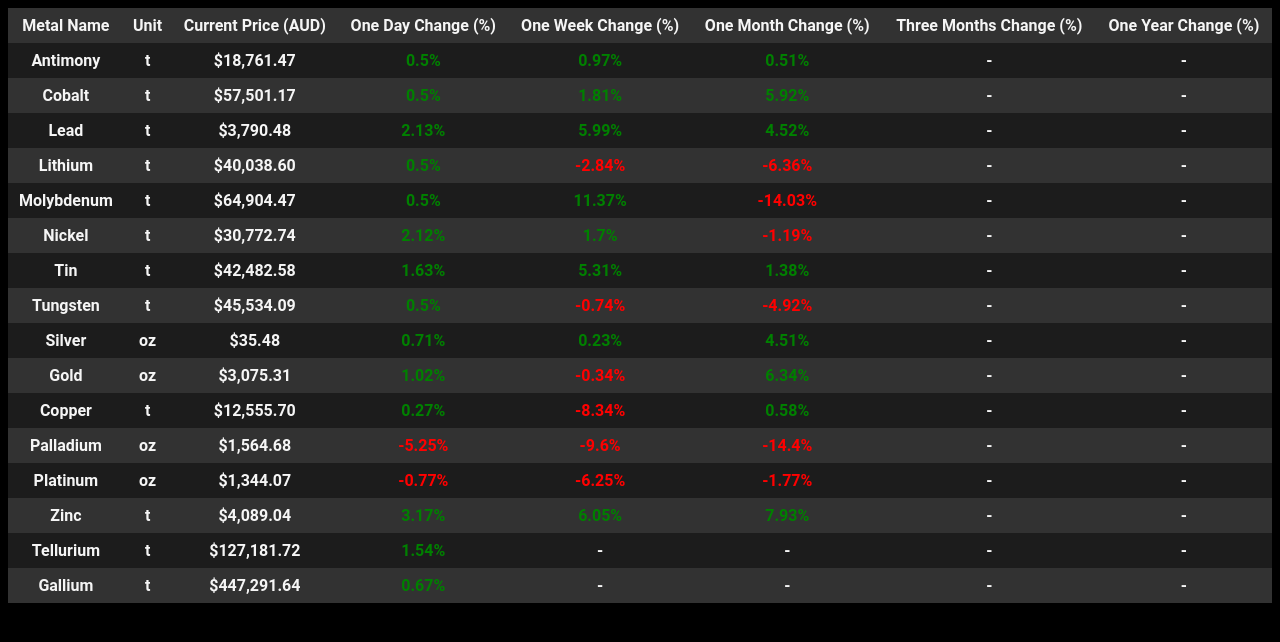
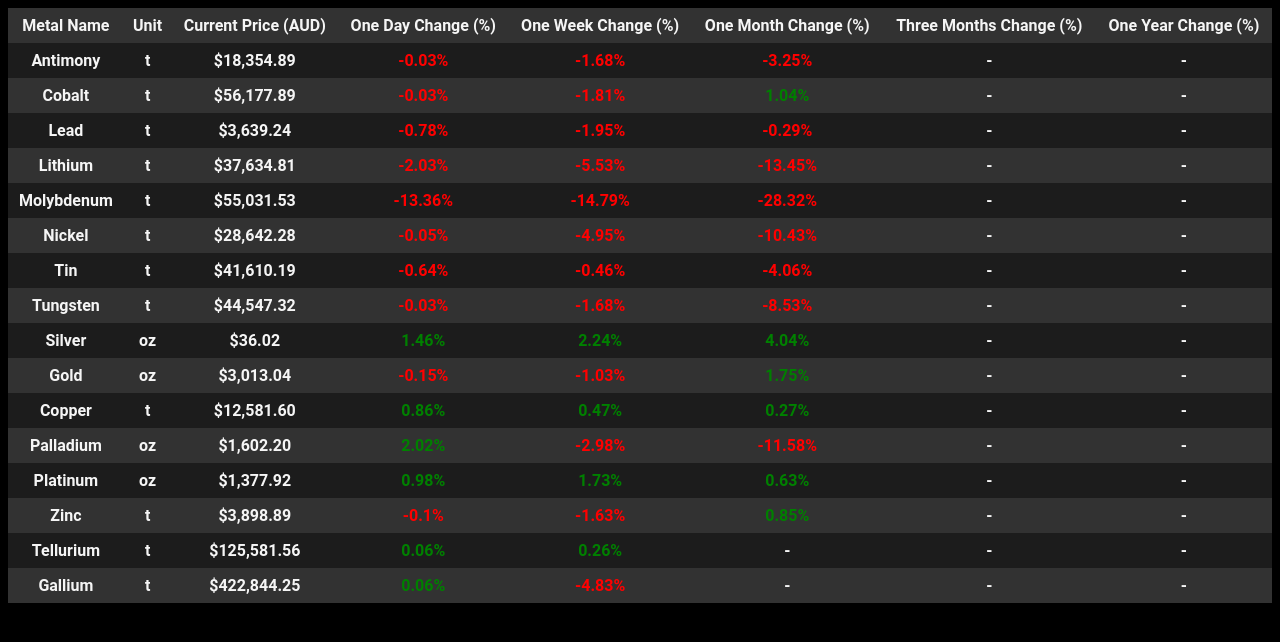
Before and after one commit to PhilKenex/metal_price_display, a plain HTML site: page index.html in a window 1280 px wide. Drawn offline with Linux system fonts and the light colour scheme.

Commit message:
pulled from github index.html

```diff
--- a/index.html
+++ b/index.html
@@ -79,16 +79,16 @@
       t
      </td>
      <td>
-      $18,761.47
+      $18,354.89
      </td>
      <td>
-      0.5%
+      -0.03%
      </td>
      <td>
-      0.97%
+      -1.68%
      </td>
      <td>
-      0.51%
+      -3.25%
      </td>
      <td>
       -
@@ -105,16 +105,16 @@
       t
      </td>
      <td>
-      $57,501.17
+      $56,177.89
      </td>
      <td>
-      0.5%
+      -0.03%
      </td>
      <td>
-      1.81%
+      -1.81%
      </td>
      <td>
-      5.92%
+      1.04%
      </td>
      <td>
       -
@@ -131,16 +131,16 @@
       t
      </td>
      <td>
-      $3,790.48
+      $3,639.24
      </td>
      <td>
-      2.13%
+      -0.78%
      </td>
      <td>
-      5.99%
+      -1.95%
      </td>
      <td>
-      4.52%
+      -0.29%
      </td>
      <td>
       -
@@ -157,16 +157,16 @@
       t
      </td>
      <td>
-      $40,038.60
+      $37,634.81
      </td>
      <td>
-      0.5%
+      -2.03%
      </td>
      <td>
-      -2.84%
+      -5.53%
      </td>
      <td>
-      -6.36%
+      -13.45%
      </td>
      <td>
       -
@@ -183,16 +183,16 @@
       t
      </td>
      <td>
-      $64,904.47
+      $55,031.53
      </td>
      <td>
-      0.5%
+      -13.36%
      </td>
      <td>
-      11.37%
+      -14.79%
      </td>
      <td>
-      -14.03%
+      -28.32%
      </td>
      <td>
       -
@@ -209,16 +209,16 @@
       t
      </td>
      <td>
-      $30,772.74
+      $28,642.28
      </td>
      <td>
-      2.12%
+      -0.05%
      </td>
      <td>
-      1.7%
+      -4.95%
      </td>
      <td>
-      -1.19%
+      -10.43%
      </td>
      <td>
       -
@@ -235,16 +235,16 @@
       t
      </td>
      <td>
-      $42,482.58
+      $41,610.19
      </td>
      <td>
-      1.63%
+      -0.64%
      </td>
      <td>
-      5.31%
+      -0.46%
      </td>
      <td>
-      1.38%
+      -4.06%
      </td>
      <td>
       -
@@ -261,16 +261,16 @@
       t
      </td>
      <td>
-      $45,534.09
+      $44,547.32
      </td>
      <td>
-      0.5%
+      -0.03%
      </td>
      <td>
-      -0.74%
+      -1.68%
      </td>
      <td>
-      -4.92%
+      -8.53%
      </td>
      <td>
       -
@@ -287,16 +287,16 @@
       oz
      </td>
      <td>
-      $35.48
+      $36.02
      </td>
      <td>
-      0.71%
+      1.46%
      </td>
      <td>
-      0.23%
+      2.24%
      </td>
      <td>
-      4.51%
+      4.04%
      </td>
      <td>
       -
@@ -313,16 +313,16 @@
       oz
      </td>
      <td>
-      $3,075.31
+      $3,013.04
      </td>
      <td>
-      1.02%
+      -0.15%
      </td>
      <td>
-      -0.34%
+      -1.03%
      </td>
      <td>
-      6.34%
+      1.75%
      </td>
      <td>
       -
@@ -339,16 +339,16 @@
       t
      </td>
      <td>
-      $12,555.70
+      $12,581.60
+     </td>
+     <td>
+      0.86%
+     </td>
+     <td>
+      0.47%
      </td>
      <td>
       0.27%
-     </td>
-     <td>
-      -8.34%
-     </td>
-     <td>
-      0.58%
      </td>
      <td>
       -
@@ -365,16 +365,16 @@
       oz
      </td>
      <td>
-      $1,564.68
+      $1,602.20
      </td>
      <td>
-      -5.25%
+      2.02%
      </td>
      <td>
-      -9.6%
+      -2.98%
      </td>
      <td>
-      -14.4%
+      -11.58%
      </td>
      <td>
       -
@@ -391,16 +391,16 @@
       oz
      </td>
      <td>
-      $1,344.07
+      $1,377.92
      </td>
      <td>
-      -0.77%
+      0.98%
      </td>
      <td>
-      -6.25%
+      1.73%
      </td>
      <td>
-      -1.77%
+      0.63%
      </td>
      <td>
       -
@@ -417,16 +417,16 @@
       t
      </td>
      <td>
-      $4,089.04
+      $3,898.89
      </td>
      <td>
-      3.17%
+      -0.1%
      </td>
      <td>
-      6.05%
+      -1.63%
      </td>
      <td>
-      7.93%
+      0.85%
      </td>
      <td>
       -
@@ -443,13 +443,13 @@
       t
      </td>
      <td>
-      $127,181.72
+      $125,581.56
      </td>
      <td>
-      1.54%
+      0.06%
      </td>
      <td>
-      -
+      0.26%
      </td>
      <td>
       -
@@ -469,13 +469,13 @@
       t
      </td>
      <td>
-      $447,291.64
+      $422,844.25
      </td>
      <td>
-      0.67%
+      0.06%
      </td>
      <td>
-      -
+      -4.83%
      </td>
      <td>
       -
```
Also changed, not shown: metal_price_display.html (deleted, +0 -509 lines).
